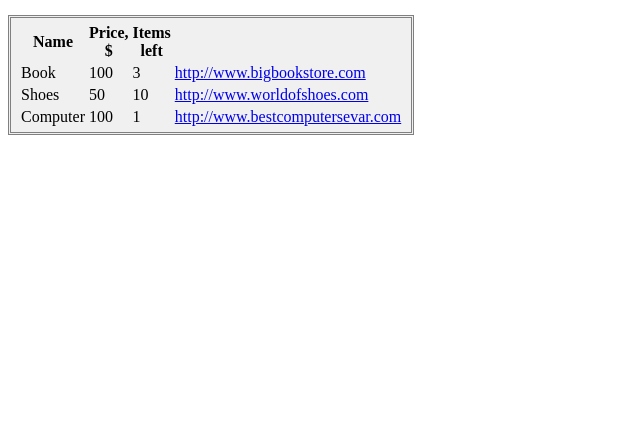
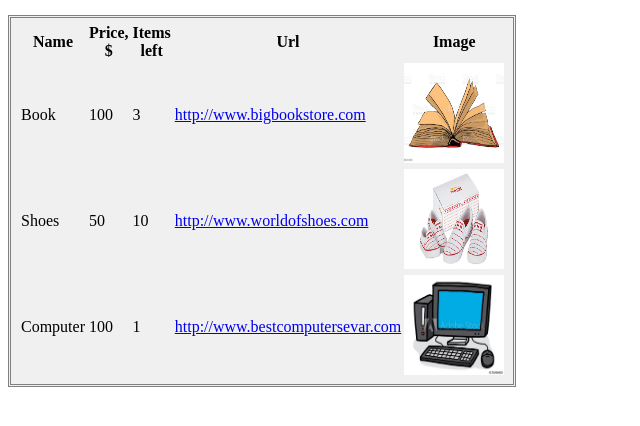
Before and after one commit to ytrewq1/ishop, a plain HTML site: page ListOfGoods/index.html in a window 1280 px wide. Shown: the part 44-470 px from the top of the page, without its empty margins (0-640 px from the left). Drawn offline with nearby package versions, Linux system fonts and the light colour scheme.

Commit message:
Added images to the project

```diff
--- a/ListOfGoods/ListOfGoodsComponent.js
+++ b/ListOfGoods/ListOfGoodsComponent.js
@@ -10,9 +10,16 @@ var ListOfGoodsComponent = React.createClass({
             React.DOM.td(null, element.Price),
             React.DOM.td(null, element.Quantity),
             //TODO Ask about difference between React.DOM. and React.createElement('a')
-            React.DOM.td(null, null, React.createElement('a', {
-                href : element.Url
-            }, element.Url))
+            React.DOM.td(null, null, React.createElement('a',
+                { href : element.Url },
+                element.Url)),
+            React.DOM.img(
+                    {
+                        src : element.ImageUrl,
+                        alt : element.Name,
+                        title : element.Name
+                    },
+                    null)
         ));
 
         return React.DOM.div(
@@ -27,7 +34,8 @@ var ListOfGoodsComponent = React.createClass({
                         React.DOM.th(null, 'Name'),
                         React.DOM.th(null, 'Price, $'),
                         React.DOM.th(null, 'Items left'),
-                        React.DOM.th(null, ''),
+                        React.DOM.th(null, 'Url'),
+                        React.DOM.th(null, 'Image')
                     ),
                 ),
                 React.DOM.tbody(
--- a/ListOfGoods/index.html
+++ b/ListOfGoods/index.html
@@ -21,21 +21,24 @@
           Name : 'Book',
           Price : 100,
           Quantity : 3,
-          Url : 'http://www.bigbookstore.com'
+          Url : 'http://www.bigbookstore.com',
+          ImageUrl : '../images/book.jpg'
       },
       {
           Id : 2,
           Name : 'Shoes',
           Price : 50,
           Quantity : 10,
-          Url : 'http://www.worldofshoes.com'
+          Url : 'http://www.worldofshoes.com',
+          ImageUrl : '../images/shoes.jpg'
       },
       {
           Id : 3,
           Name : 'Computer',
           Price : 100,
           Quantity : 1,
-          Url : 'http://www.bestcomputersevar.com'
+          Url : 'http://www.bestcomputersevar.com',
+          ImageUrl : '../images/computer.jpg'
       }
     ];
 
```
